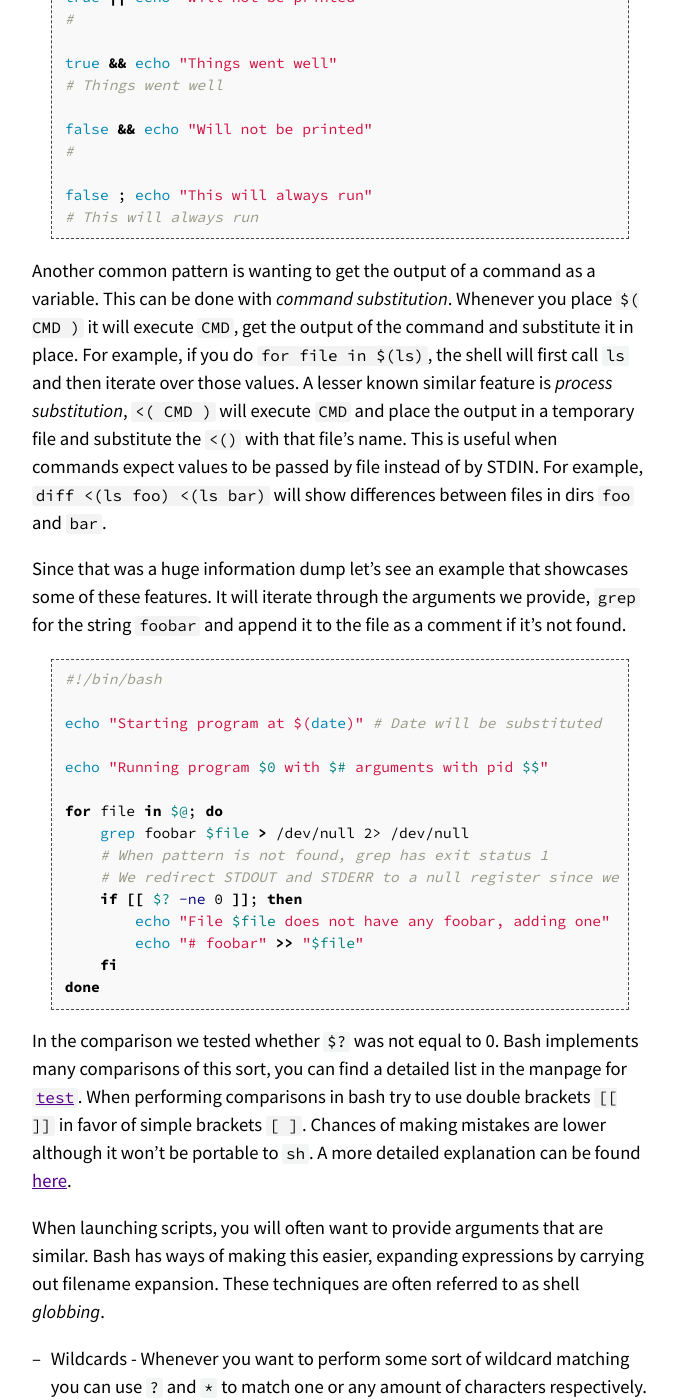
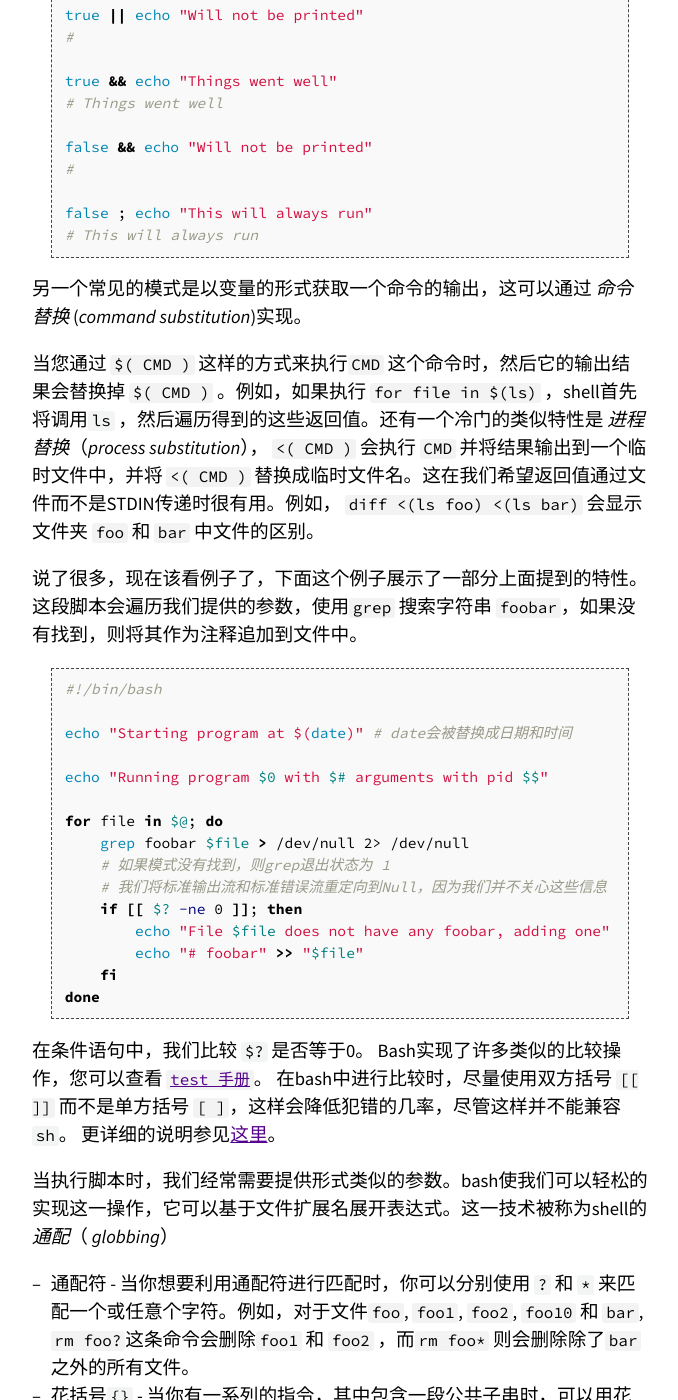
Before and after one commit to missing-semester-cn/missing-semester-cn.github.io, a Jekyll site: the page built from _2020/shell-tools.md, in a window 1280 px wide and 1400 px high, scrolled down 2381 px. Shown: the whole window, without its empty margins (300-978 px from the left). Built offline with Jekyll 4.4.1, drawn with Linux system fonts in a browser that asks for light colours; some of the changed text lies outside the part shown.

Commit message:
add trans status

````diff
--- a/_2020/shell-tools.md
+++ b/_2020/shell-tools.md
@@ -13,31 +13,29 @@ video:
 
 # Shell 脚本
 
-到目前为止，我们已经学习来如何在shell中执行命令，并使用管道将命令组合使用。但是，很多情况下我们需要执行一系列到操作并使用条件或循环这样的控制流。
+到目前为止，我们已经学习来如何在shell中执行命令，并使用管道将命令组合使用。但是，很多情况下我们需要执行一系列的操作并使用条件或循环这样的控制流。
 
-Shell scripts are the next step in complexity.
-Most shells have their own scripting language with variables, control flow and its own syntax.
-What makes shell scripting different from other scripting programming language is that is optimized for performing shell related tasks.
-Thus, creating command pipelines, saving results into files or reading from standard input are primitives in shell scripting which makes it easier to use than general purpose scripting languages.
-For this section we will focus on bash scripting since it is the most common.
+shell脚本是一种更加复杂度的工具。
 
-To assign variables in bash use the syntax `foo=bar` and access the value of the variable with `$foo`.
-Note that `foo = bar` will not work since it is interpreted as calling the `foo` program with arguments `=` and `bar`.
-In general, in shell scripts the space character will perform argument splitting and it can be confusing to use at first so always check for that.
+大多数shell都有自己的一套脚本语言，包括变量、控制流和自己的语法。shell脚本与其他脚本语言不同之处在于，shell脚本针对shell所从事的相关工作进行来优化。因此，创建命令流程（pipelines）、将结果保存到文件、从标准输入中读取输入，这些都是shell脚本中的原生操作，这让它比通用的脚本语言更易用。本节中，我们会专注于bash脚本，因为它最流行，应用更为广泛。
+
+在bash中为变量赋值的语法是`foo=bar`，访问变量中存储的数值，其语法为 `$foo`。
+需要注意的是，`foo = bar` （使用括号隔开）是不能正确工作的，因为解释器会调用程序`foo` 并将 `=` 和 `bar`作为参数。
+总的来说，在shell脚本中使用空格会起到分割参数的作用，有时候可能会造成混淆，请务必多加检查。
 
 Strings in bash can be defined with `'` and `"` delimiters but they are not equivalent.
-Strings delimited with `'` are literal strings and will not substitute variable values whereas `"` delimited strings will.
+Bash中的字符串通过`'` 和 `"`分隔符来定义，但是它们的含义并不相同。以`'`定义的字符串为原义字符串，其中的变量不会被转义，而 `"`定义的字符串会将变量值进行替换。
 
 ```bash
 foo=bar
 echo "$foo"
-# prints bar
+# 打印 bar
 echo '$foo'
-# prints $foo
+# 打印 $foo
 ```
 
-As with most programming languages, bash supports control flow techniques including `if`, `case`, `while` and `for`.
-Similarly, `bash` has functions that take arguments and can operate with them. Here is an example of a function that creates a directory and `cd`s into it.
+和其他大多数的编程语言一样，`bash`也支持`if`, `case`, `while` 和 `for` 这些控制流关键字。同样地，
+, `bash` 也支持函数，它可以接受参数并基于参数进行操作。下面这个函数是一个例子，它会创建一个函数并使用`cd`进入该文件夹。
 
 
 ```bash
@@ -79,25 +77,24 @@ false ; echo "This will always run"
 # This will always run
 ```
 
-Another common pattern is wanting to get the output of a command as a variable. This can be done with _command substitution_.
-Whenever you place `$( CMD )` it will execute `CMD`, get the output of the command and substitute it in place.
-For example, if you do `for file in $(ls)`, the shell will first call `ls` and then iterate over those values.
-A lesser known similar feature is _process substitution_, `<( CMD )` will execute `CMD` and place the output in a temporary file and substitute the `<()` with that file's name. This is useful when commands expect values to be passed by file instead of by STDIN. For example, `diff <(ls foo) <(ls bar)` will show differences between files in dirs  `foo` and `bar`.
+另一个常见的模式是以变量的形式获取一个命令的输出，这可以通过 _命令替换_ (_command substitution_)实现。
 
+当您通过 `$( CMD )` 这样的方式来执行`CMD` 这个命令时，然后它的输出结果会替换掉 `$( CMD )` 。例如，如果执行 `for file in $(ls)` ，shell首先将调用`ls` ，然后遍历得到的这些返回值。还有一个冷门的类似特性是 _进程替换_（_process substitution_）， `<( CMD )` 会执行 `CMD` 并将结果输出到一个临时文件中，并将 `<( CMD )` 替换成临时文件名。这在我们希望返回值通过文件而不是STDIN传递时很有用。例如， `diff <(ls foo) <(ls bar)` 会显示文件夹 `foo` 和 `bar` 中文件的区别。
 
-Since that was a huge information dump let's see an example that showcases some of these features. It will iterate through the arguments we provide, `grep` for the string `foobar` and append it to the file as a comment if it's not found.
+说了很多，现在该看例子了，下面这个例子展示了一部分上面提到的特性。这段脚本会遍历我们提供的参数，使用`grep` 搜索字符串 `foobar`，如果没有找到，则将其作为注释追加到文件中。
+
 
 ```bash
 #!/bin/bash
 
-echo "Starting program at $(date)" # Date will be substituted
+echo "Starting program at $(date)" # date会被替换成日期和时间
 
 echo "Running program $0 with $# arguments with pid $$"
 
 for file in $@; do
     grep foobar $file > /dev/null 2> /dev/null
-    # When pattern is not found, grep has exit status 1
-    # We redirect STDOUT and STDERR to a null register since we do not care about them
+    # 如果模式没有找到，则grep退出状态为 1
+    # 我们将标准输出流和标准错误流重定向到Null，因为我们并不关心这些信息
     if [[ $? -ne 0 ]]; then
         echo "File $file does not have any foobar, adding one"
         echo "# foobar" >> "$file"
@@ -105,35 +102,36 @@ for file in $@; do
 done
 ```
 
-In the comparison we tested whether `$?` was not equal to 0.
-Bash implements many comparisons of this sort, you can find a detailed list in the manpage for [`test`](http://man7.org/linux/man-pages/man1/test.1.html).
-When performing comparisons in bash try to use double brackets `[[ ]]` in favor of simple brackets `[ ]`. Chances of making mistakes are lower although it won't be portable to `sh`. A more detailed explanation can be found [here](http://mywiki.wooledge.org/BashFAQ/031).
+在条件语句中，我们比较 `$?` 是否等于0。
+Bash实现了许多类似的比较操作，您可以查看 [`test 手册`](http://man7.org/linux/man-pages/man1/test.1.html)。
+在bash中进行比较时，尽量使用双方括号 `[[ ]]` 而不是单方括号 `[ ]`，这样会降低犯错的几率，尽管这样并不能兼容 `sh`。 更详细的说明参见[这里](http://mywiki.wooledge.org/BashFAQ/031)。
 
-When launching scripts, you will often want to provide arguments that are similar. Bash has ways of making this easier, expanding expressions by carrying out filename expansion. These techniques are often referred to as shell _globbing_.
-- Wildcards - Whenever you want to perform some sort of wildcard matching you can use `?` and `*` to match one or any amount of characters respectively. For instance, given files `foo`, `foo1`, `foo2`, `foo10` and `bar`, the command `rm foo?` will delete `foo1` and `foo2` whereas `rm foo*` will delete all but `bar`.
-- Curly braces `{}` - Whenever you have a common substring in a series of commands you can use curly braces for bash to expand this automatically. This comes in very handy when moving or converting files.
+当执行脚本时，我们经常需要提供形式类似的参数。bash使我们可以轻松的实现这一操作，它可以基于文件扩展名展开表达式。这一技术被称为shell的 _通配_（ _globbing_）
+
+- 通配符 - 当你想要利用通配符进行匹配时，你可以分别使用 `?` 和 `*` 来匹配一个或任意个字符。例如，对于文件`foo`, `foo1`, `foo2`, `foo10` 和 `bar`, `rm foo?`这条命令会删除`foo1` 和 `foo2` ，而`rm foo*` 则会删除除了`bar`之外的所有文件。
+- 花括号`{}` - 当你有一系列的指令，其中包含一段公共子串时，可以用花括号来自动展开这些命令。这在批量移动或转换文件时非常方便。
 
 ```bash
 convert image.{png,jpg}
-# Will expand to
+# 会展开为
 convert image.png image.jpg
 
 cp /path/to/project/{foo,bar,baz}.sh /newpath
-# Will expand to
+# 会展开为
 cp /path/to/project/foo.sh /path/to/project/bar.sh /path/to/project/baz.sh /newpath
 
-# Globbing techniques can also be combined
+# 也可以结合通配使用
 mv *{.py,.sh} folder
-# Will move all *.py and *.sh files
-
+# 会删除所有 *.py 和 *.sh 文件
 
 mkdir foo bar
-# This creates files foo/a, foo/b, ... foo/h, bar/a, bar/b, ... bar/h
+
+# 下面命令会创建foo/a, foo/b, ... foo/h, bar/a, bar/b, ... bar/h这些文件
 touch {foo,bar}/{a..h}
 touch foo/x bar/y
-# Show differences between files in foo and bar
+# 显示foo和bar文件的不同
 diff <(ls foo) <(ls bar)
-# Outputs
+# 输出
 # < x
 # ---
 # > y
@@ -141,9 +139,9 @@ diff <(ls foo) <(ls bar)
 
 <!-- Lastly, pipes `|` are a core feature of scripting. Pipes connect one program's output to the next program's input. We will cover them more in detail in the data wrangling lecture. -->
 
-Writing `bash` scripts can be tricky and unintuitive. There are tools like [shellcheck](https://github.com/koalaman/shellcheck) that will help you find out errors in your sh/bash scripts.
+编写 `bash` 脚本有时候会很别扭和反直觉。例如 [shellcheck](https://github.com/koalaman/shellcheck)这样的工具可以帮助你定位sh/bash脚本中的错误。
 
-Note that scripts need not necessarily be written in bash to be called from the terminal. For instance, here's a simple Python script that outputs its arguments in reversed order
+注意，脚本并不一定只有用bash写才能在终端里调用。比如说，这是一段Python脚本，作用是将输入的参数倒序输出：
 
 ```python
 #!/usr/local/bin/python
@@ -152,7 +150,8 @@ for arg in reversed(sys.argv[1:]):
     print(arg)
 ```
 
-The shell knows to execute this script with a python interpreter instead of a shell command because we included a [shebang](https://en.wikipedia.org/wiki/Shebang_(Unix)) line at the top of the script.
+shell知道去用python解释器而不是shell命令来运行这段脚本，是因为脚本的开头第一行的[shebang](https://en.wikipedia.org/wiki/Shebang_(Unix))。
+
 It is good practice to write shebang lines using the [`env`](http://man7.org/linux/man-pages/man1/env.1.html) command that will resolve to wherever the command lives in the system, increasing the portability of your scripts. To resolve the location, `env` will make use of the `PATH` environment variable we introduced in the first lecture.
 For this example the shebang line would look like `#!/usr/bin/env python`.
 
````
